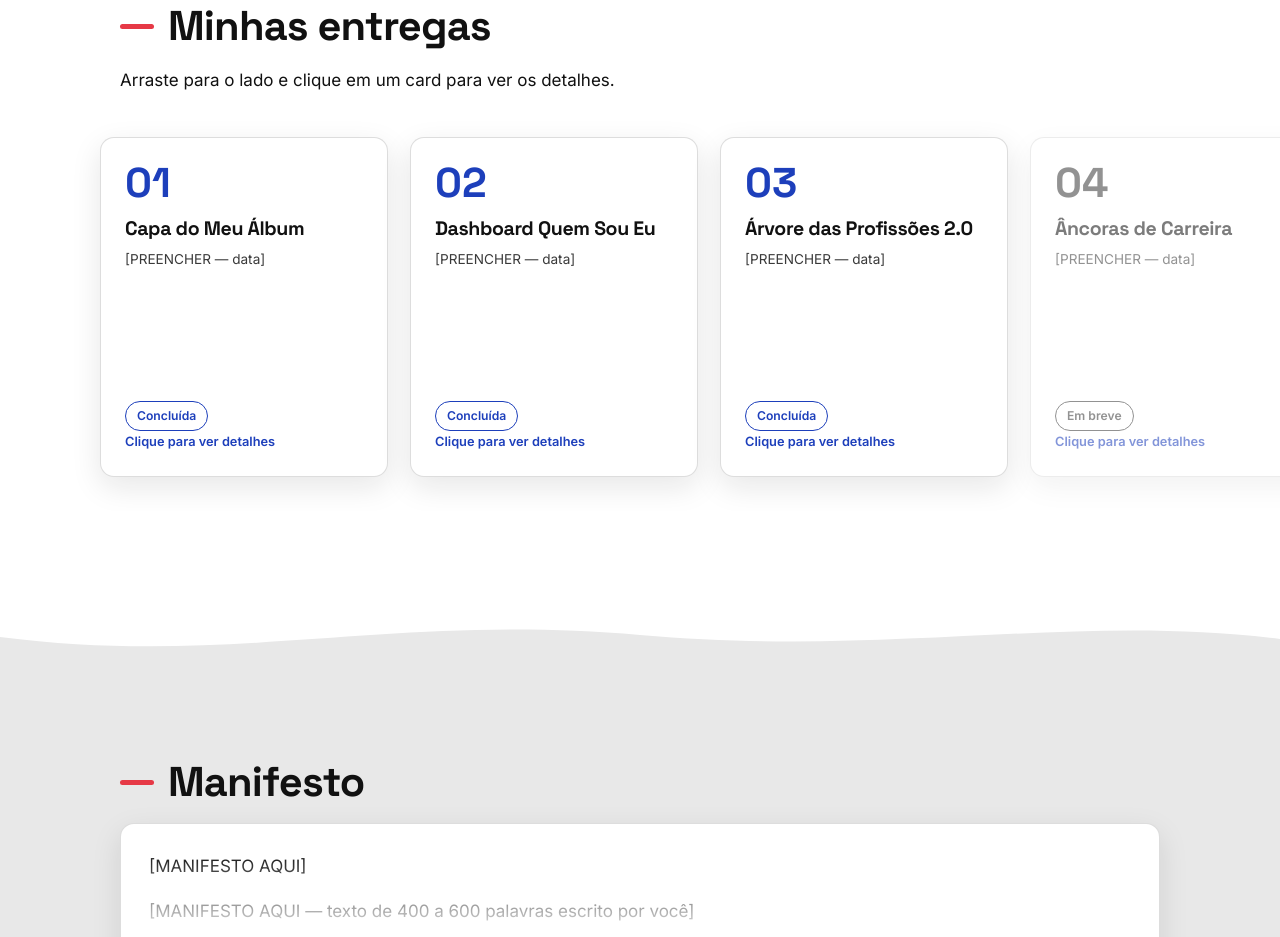
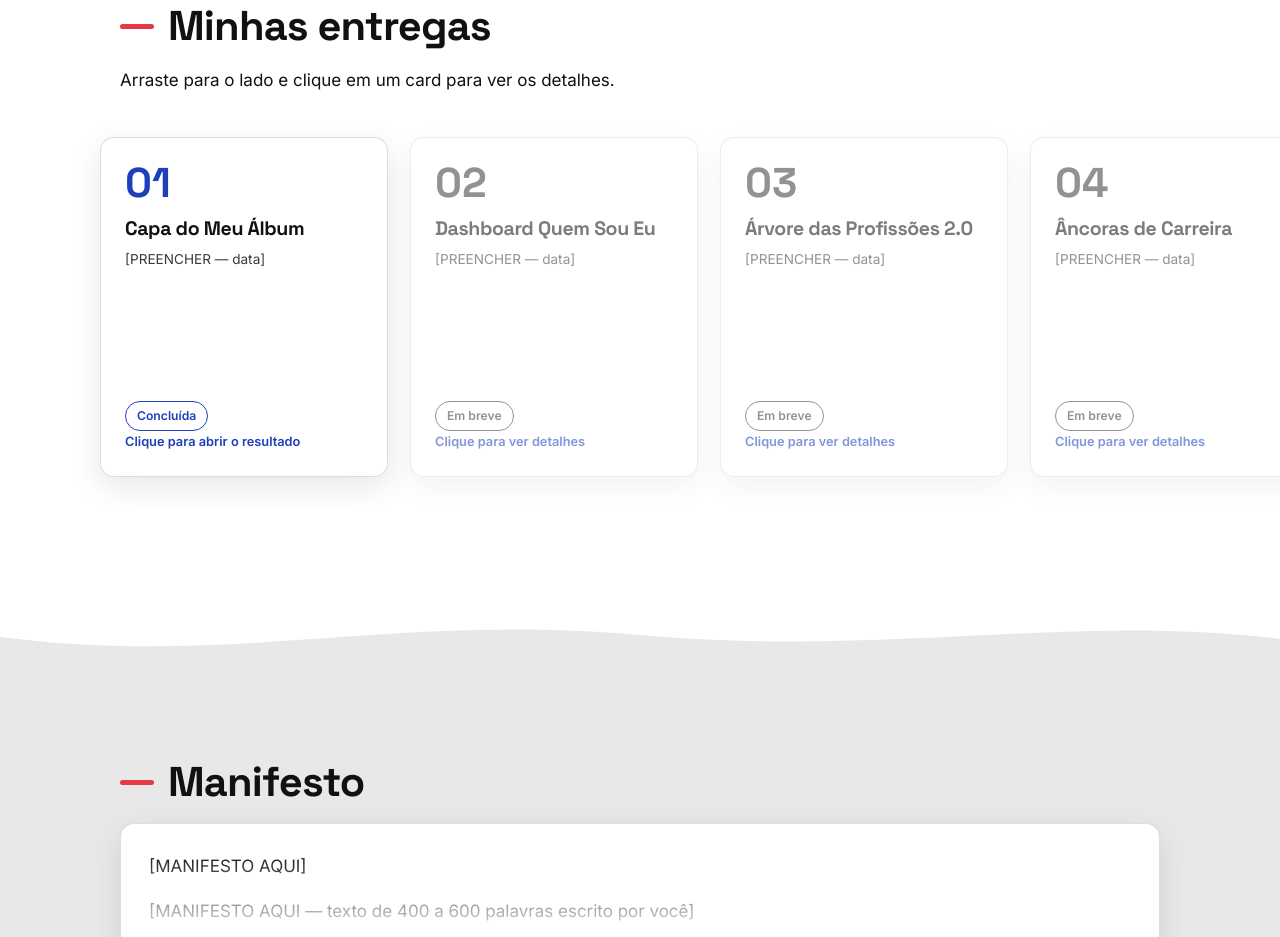
Before and after one commit to GusFerreira1/portfolio, a plain HTML site: page index.html in a window 1280 px wide. Shown: the part 1252-2189 px from the top of the page. Drawn offline with Linux system fonts and the light colour scheme.

Commit message:
Update card elements for direct result access

```diff
--- a/index.html
+++ b/index.html
@@ -359,6 +359,9 @@
 }
 .card.virado .card-interno{ transform:rotateY(180deg); }
 
+/* Card com resultado direto */
+.card--resultado{ cursor:pointer; }
+
 .face{
   position:absolute; inset:0;
   backface-visibility:hidden; -webkit-backface-visibility:hidden;
@@ -671,7 +674,9 @@
       <div class="trilho" id="trilho">
 
         <!-- CARD 1 -->
-        <article class="card revelar" role="button" tabindex="0" aria-label="Entrega 1: Capa do Meu Álbum">
+        <article class="card revelar card--resultado" role="link" tabindex="0"
+                 aria-label="Entrega 1: Capa do Meu Álbum. Clique para abrir o resultado."
+                 data-redirecionamento="capa-do-meu-album.png">
           <div class="card-interno">
             <div class="face">
               <span class="numero">01</span>
@@ -679,53 +684,47 @@
               <p class="data">[PREENCHER — data]</p>
               <p class="aprendi"></p>
               <span class="selo">Concluída</span>
-              <p class="dica-virar">Clique para ver detalhes</p>
-            </div>
-            <div class="face face--verso">
-              <h3>O que aprendi</h3>
-              <p class="aprendi">[PREENCHER — uma linha sobre o que você aprendeu nesta entrega]</p>
-              <a class="link" href="[PREENCHER — link da pasta no GitHub]">Abrir pasta no GitHub</a>
-              <span class="selo" style="margin-top:14px">Concluída</span>
+              <p class="dica-virar">Clique para abrir o resultado</p>
             </div>
           </div>
         </article>
 
-        <!-- CARD 2 -->
-        <article class="card revelar" role="button" tabindex="0" aria-label="Entrega 2: Dashboard Quem Sou Eu">
+        <!-- CARD 2 — ainda não entregue -->
+        <article class="card card--breve revelar" role="button" tabindex="0"
+                 aria-label="Entrega 2: Dashboard Quem Sou Eu, em breve">
           <div class="card-interno">
             <div class="face">
               <span class="numero">02</span>
               <h3>Dashboard Quem Sou Eu</h3>
               <p class="data">[PREENCHER — data]</p>
               <p class="aprendi"></p>
-              <span class="selo">Concluída</span>
+              <span class="selo">Em breve</span>
               <p class="dica-virar">Clique para ver detalhes</p>
             </div>
             <div class="face face--verso">
-              <h3>O que aprendi</h3>
-              <p class="aprendi">[PREENCHER — uma linha sobre o que você aprendeu nesta entrega]</p>
-              <a class="link" href="[PREENCHER — link da pasta no GitHub]">Abrir pasta no GitHub</a>
-              <span class="selo" style="margin-top:14px">Concluída</span>
+              <h3>Ainda não entregue</h3>
+              <p class="aprendi">[PREENCHER — o que você aprendeu, quando entregar]</p>
+              <span class="selo">Em breve</span>
             </div>
           </div>
         </article>
 
-        <!-- CARD 3 -->
-        <article class="card revelar" role="button" tabindex="0" aria-label="Entrega 3: Árvore das Profissões 2.0">
+        <!-- CARD 3 — ainda não entregue -->
+        <article class="card card--breve revelar" role="button" tabindex="0"
+                 aria-label="Entrega 3: Árvore das Profissões 2.0, em breve">
           <div class="card-interno">
             <div class="face">
               <span class="numero">03</span>
               <h3>Árvore das Profissões 2.0</h3>
               <p class="data">[PREENCHER — data]</p>
               <p class="aprendi"></p>
-              <span class="selo">Concluída</span>
+              <span class="selo">Em breve</span>
               <p class="dica-virar">Clique para ver detalhes</p>
             </div>
             <div class="face face--verso">
-              <h3>O que aprendi</h3>
-              <p class="aprendi">[PREENCHER — uma linha sobre o que você aprendeu nesta entrega]</p>
-              <a class="link" href="[PREENCHER — link da pasta no GitHub]">Abrir pasta no GitHub</a>
-              <span class="selo" style="margin-top:14px">Concluída</span>
+              <h3>Ainda não entregue</h3>
+              <p class="aprendi">[PREENCHER — o que você aprendeu, quando entregar]</p>
+              <span class="selo">Em breve</span>
             </div>
           </div>
         </article>
@@ -933,20 +932,41 @@
 ------------------------------------------------------------ */
 document.querySelectorAll(".card").forEach((card) => {
 
+  /* A Capa do Meu Álbum abre diretamente o resultado entregue. */
+  if(card.dataset.redirecionamento){
+    const abrirResultado = () => {
+      window.location.href = card.dataset.redirecionamento;
+    };
+    card.addEventListener("click", (e) => {
+      if(distancia > 6) return;
+      abrirResultado();
+    });
+    card.addEventListener("keydown", (e) => {
+      if(e.key === "Enter" || e.key === " "){
+        e.preventDefault();
+        abrirResultado();
+      }
+    });
+  }
+
   /* Clique vira o card — mas ignora o clique se a pessoa estava arrastando */
+  if(!card.dataset.redirecionamento){
     card.addEventListener("click", (e) => {
     if(distancia > 6) return;
     if(e.target.closest("a")) return; /* clique no link não vira o card */
       card.classList.toggle("virado");
     });
+  }
 
   /* Teclado: Enter ou Espaço também viram o card (acessibilidade) */
+  if(!card.dataset.redirecionamento){
     card.addEventListener("keydown", (e) => {
       if(e.key === "Enter" || e.key === " "){
         e.preventDefault();
         card.classList.toggle("virado");
       }
     });
+  }
 
   /* Inclinação 3D acompanhando o mouse */
   if(semMovimento) return;
```
Lines whose indentation alone changed are shown as unchanged.
